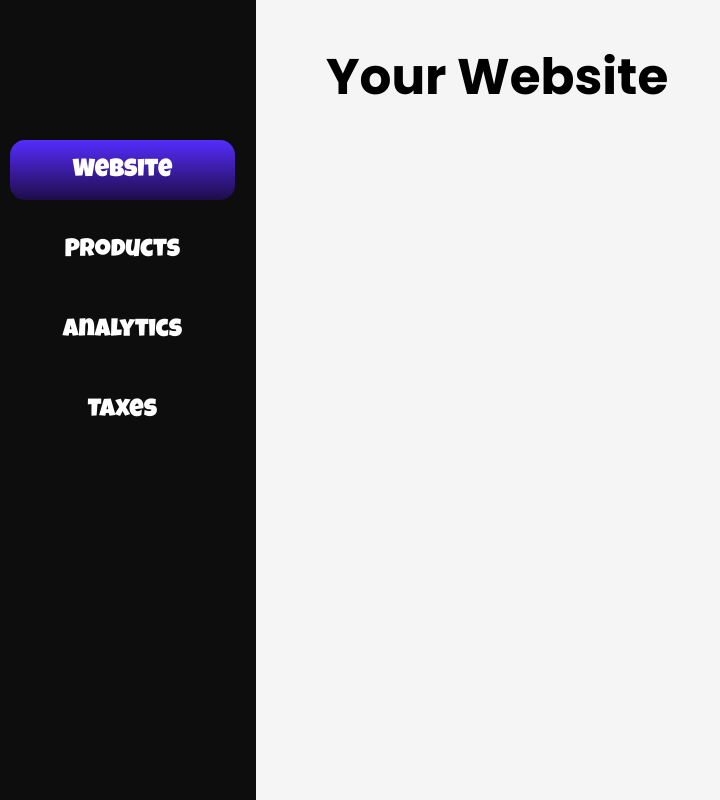
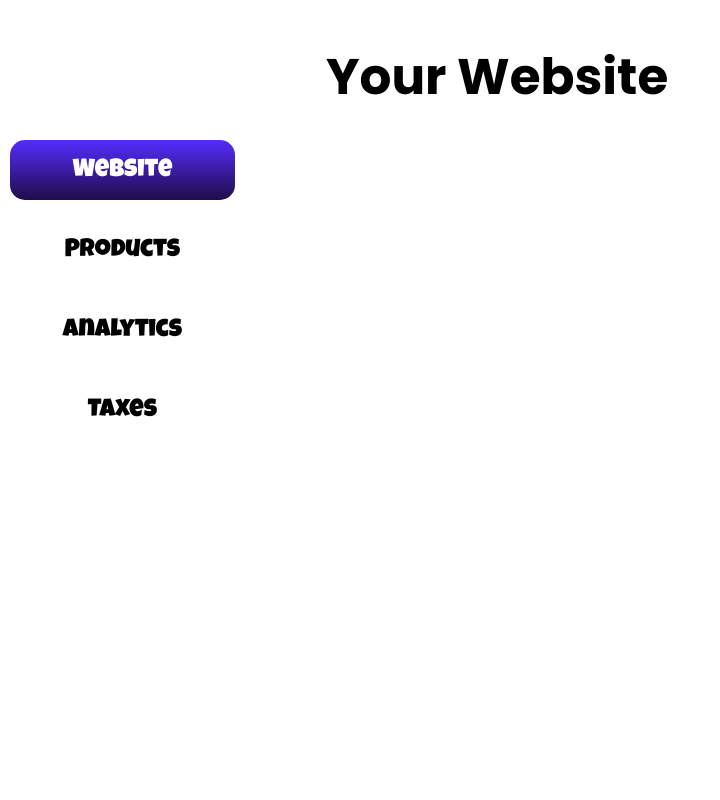
Before and after one commit to ShaileshSSC/websitebuilder, a React (Vite) app: page /dashboard in a window 1280 px wide. Shown: the whole page, without its empty margins (0-720 px from the left). Built offline with nearby package versions, Linux system fonts and the light colour scheme.

Commit message:
env file

```diff
--- a/src/pages/Dashboard.css
+++ b/src/pages/Dashboard.css
@@ -12,7 +12,7 @@
     flex-direction: column;
     width: 20%;
     height: 100%;
-    background: #0d0d0d;
+    /* background: #0d0d0d; */
     padding-top: 130px;
     z-index: 2;
 }
@@ -21,7 +21,7 @@
     flex: 1;
     padding: 20px;
     overflow-y: auto;
-    background: #f5f5f5;
+    background: #ffffff;
 }
 
 .dash-img {
@@ -40,7 +40,7 @@
     width: 80%;
     height: 40px;
     margin: 10px;
-    color: white;
+    color: rgb(0, 0, 0);
     padding: 10px;
     text-align: center;
     font-family: 'Luckiest Guy', cursive;
@@ -48,6 +48,7 @@
 }
 
 .current {
+    color: white;
     background: linear-gradient(0deg, rgb(31 12 73) 0%, rgb(85 45 253) 100%);
 }
 
```
Also changed, not shown: 1 other file (tests, documents, lock files or other folders).
